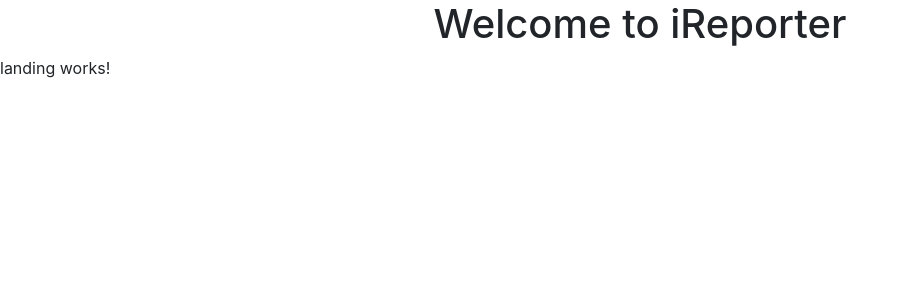
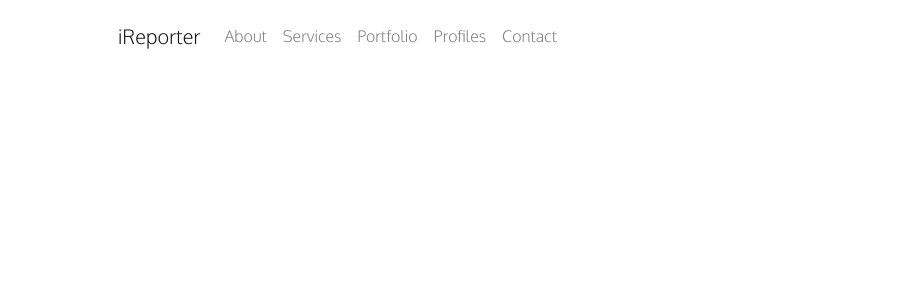
Before and after one commit to NessaAz/iReporter, an Angular app in the folder Front-End/iReporter/: page / in a window 1280 px wide. Shown: the top 300 px of the page, without its empty margins (0-908 px from the left). Built offline with nearby package versions, Linux system fonts and the light colour scheme.

Commit message:
add Navbar

```diff
--- a/Front-End/iReporter/angular.json
+++ b/Front-End/iReporter/angular.json
@@ -1,5 +1,8 @@
 {
   "$schema": "./node_modules/@angular/cli/lib/config/schema.json",
+  "cli": {
+    "analytics": "99124403-5c9e-4bf3-a997-61ce213ba801"
+  },
   "version": 1,
   "newProjectRoot": "projects",
   "projects": {
--- a/Front-End/iReporter/src/app/app.component.html
+++ b/Front-End/iReporter/src/app/app.component.html
@@ -1,3 +1 @@
-<h1 class="text-center">Welcome to iReporter</h1>
-
 <app-landing></app-landing>
--- a/Front-End/iReporter/src/app/app.module.ts
+++ b/Front-End/iReporter/src/app/app.module.ts
@@ -8,6 +8,7 @@ import {FormsModule} from "@angular/forms";
 import { InterventionsComponent } from './components/interventions/interventions.component';
 import { TimePipe } from './pipes/time.pipe';
 import { LandingComponent } from './components/landing/landing.component';
+import { DashboardComponent } from './components/dashboard/dashboard.component';
 
 @NgModule({
   declarations: [
@@ -16,6 +17,7 @@ import { LandingComponent } from './components/landing/landing.component';
     InterventionsComponent,
     TimePipe,
     LandingComponent,
+    DashboardComponent,
   ],
     imports: [
         BrowserModule,
--- /dev/null
+++ b/Front-End/iReporter/src/app/components/dashboard/dashboard.component.html
@@ -0,0 +1 @@
+<p>dashboard works!</p>
--- /dev/null
+++ b/Front-End/iReporter/src/app/components/dashboard/dashboard.component.ts
@@ -0,0 +1,15 @@
+import { Component, OnInit } from '@angular/core';
+
+@Component({
+  selector: 'app-dashboard',
+  templateUrl: './dashboard.component.html',
+  styleUrls: ['./dashboard.component.css']
+})
+export class DashboardComponent implements OnInit {
+
+  constructor() { }
+
+  ngOnInit(): void {
+  }
+
+}
--- a/Front-End/iReporter/src/app/components/landing/landing.component.html
+++ b/Front-End/iReporter/src/app/components/landing/landing.component.html
@@ -1 +1,16 @@
-<p>landing works!</p>
+<!-- NAV -->
+<nav class="navbar navbar-expand-lg navbar-light fixed-top py-3" id="mainNav">
+    <div class="container px-4 px-lg-5">
+        <a class="navbar-brand" href="#page-top">iReporter</a>
+        <button class="navbar-toggler navbar-toggler-right" type="button" data-bs-toggle="collapse" data-bs-target="#navbarResponsive" aria-controls="navbarResponsive" aria-expanded="false" aria-label="Toggle navigation"><span class="navbar-toggler-icon"></span></button>
+        <div class="collapse navbar-collapse" id="navbarResponsive">
+            <ul class="navbar-nav ms-auto my-2 my-lg-0">
+                <li class="nav-item"><a class="nav-link" href="#about">About</a></li>
+                <li class="nav-item"><a class="nav-link" href="#services">Services</a></li>
+                <li class="nav-item"><a class="nav-link" href="#portfolio">Portfolio</a></li>
+                <li class="nav-item"><a class="nav-link" href="#profiles">Profiles</a></li>
+                <li class="nav-item"><a class="nav-link" href="#contact">Contact</a></li>
+            </ul>
+        </div>
+    </div>
+</nav>
--- a/Front-End/iReporter/src/index.html
+++ b/Front-End/iReporter/src/index.html
@@ -2,12 +2,16 @@
 <html lang="en">
 <head>
   <meta charset="utf-8">
-  <title>IReporter</title>
+  <title>iReporter</title>
   <base href="/">
   <meta name="viewport" content="width=device-width, initial-scale=1">
   <link rel="icon" type="image/x-icon" href="favicon.ico">
   <link rel="stylesheet" href="https://cdn.jsdelivr.net/npm/bootstrap@4.5.3/dist/css/bootstrap.min.css"
         integrity="sha384-TX8t27EcRE3e/ihU7zmQxVncDAy5uIKz4rEkgIXeMed4M0jlfIDPvg6uqKI2xXr2" crossorigin="anonymous">
+  <link rel="preconnect" href="https://fonts.googleapis.com">
+  <link rel="preconnect" href="https://fonts.gstatic.com" crossorigin>
+  <link href="https://fonts.googleapis.com/css2?family=Oxygen:wght@300&display=swap" rel="stylesheet">
+  <script src="https://kit.fontawesome.com/3400be60ec.js" crossorigin="anonymous"></script>
 </head>
 <body>
   <app-root></app-root>
--- a/Front-End/iReporter/src/styles.css
+++ b/Front-End/iReporter/src/styles.css
@@ -1 +1,4 @@
 /* You can add global styles to this file, and also import other style files */
+body {
+    font-family: 'Oxygen', sans-serif;
+}
```
Also changed, not shown: Front-End/iReporter/src/app/components/dashboard/dashboard.component.css (added), 2 other files (tests, documents, lock files or other folders).
